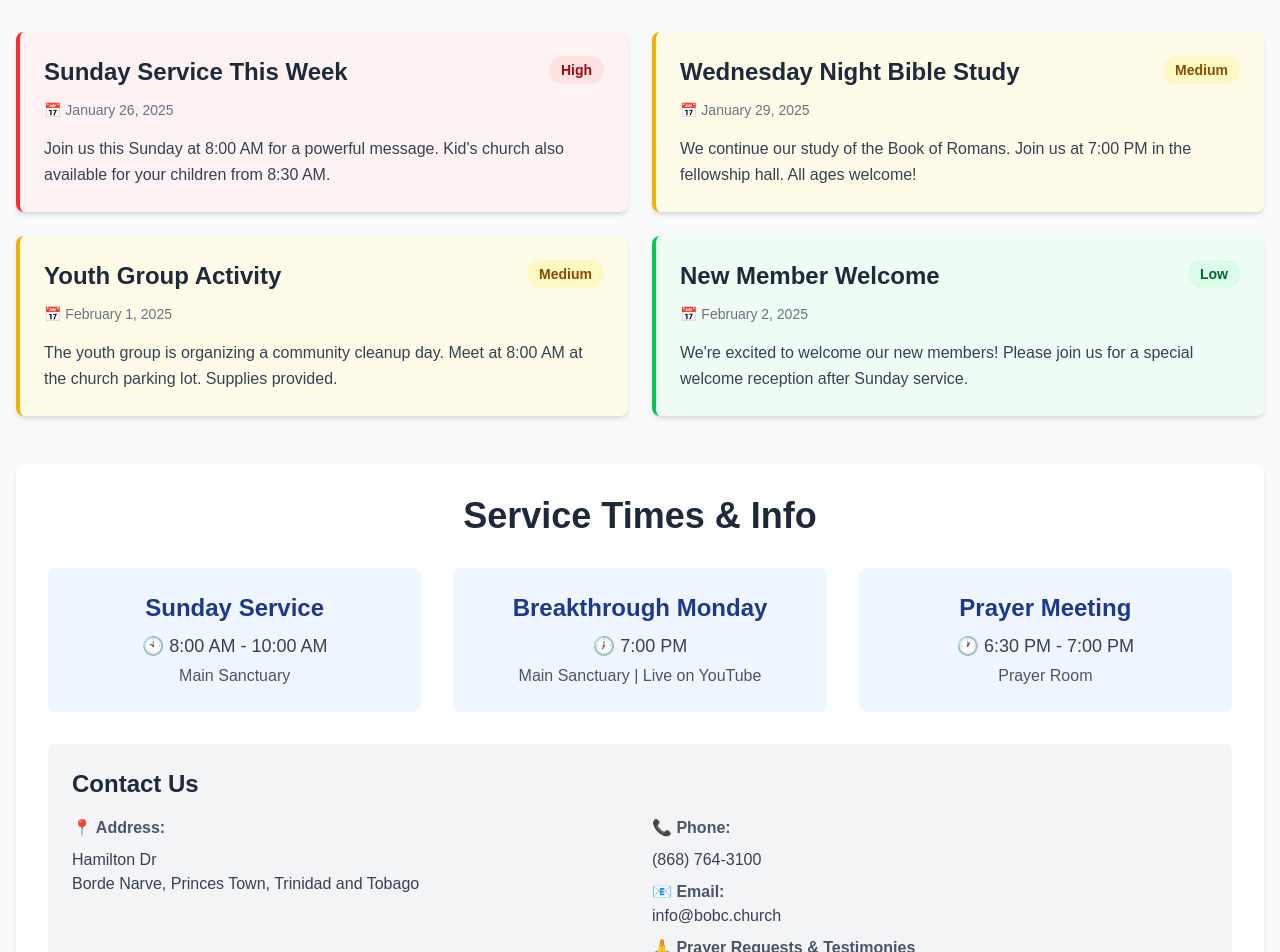
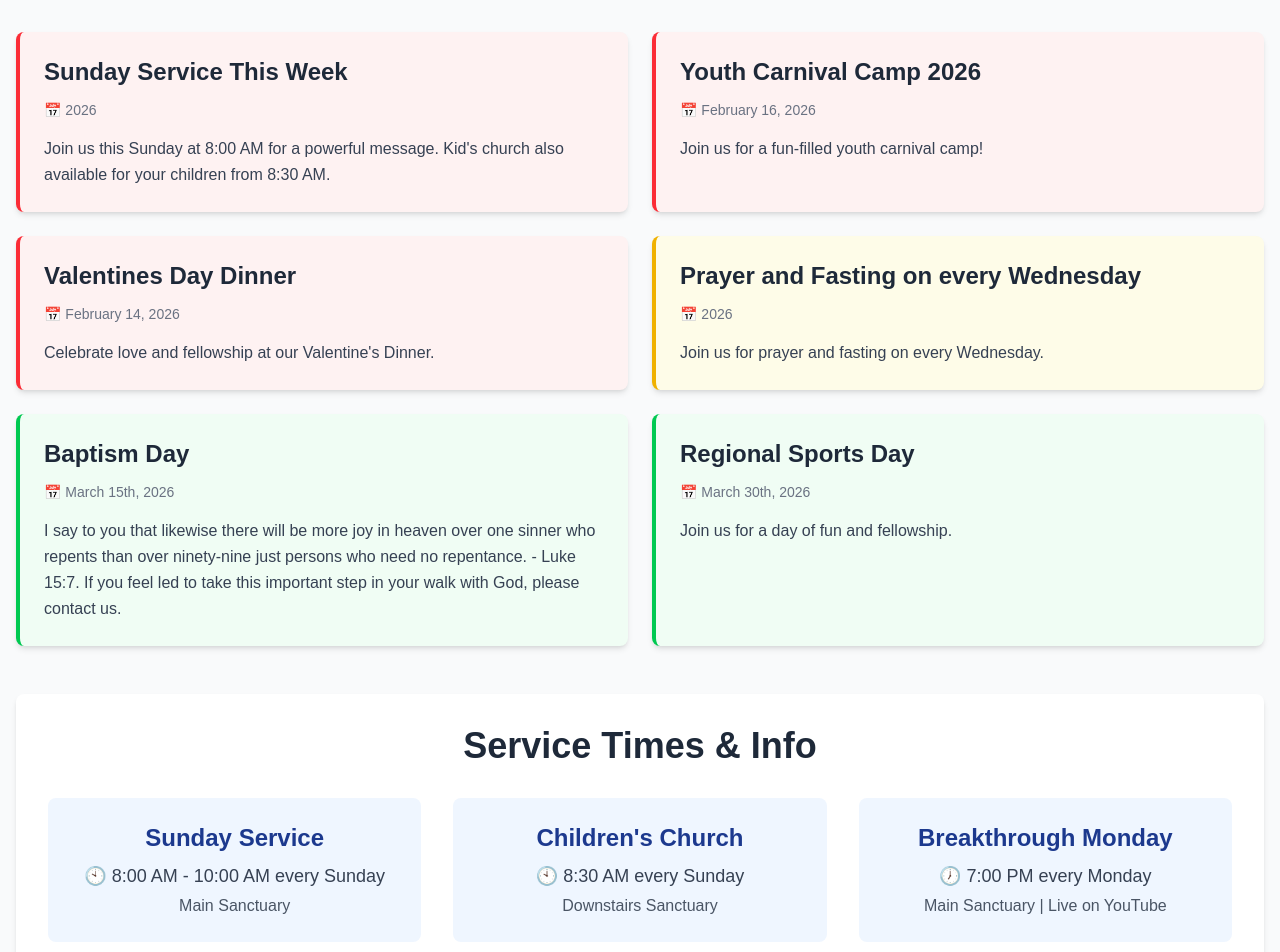
Before and after one commit to SatishLawrenceMaharaj/bobc, a Next.js app: page / in a window 1280 px wide. Shown: the part 300-1252 px from the top of the page. Built offline with nearby package versions, Linux system fonts and the light colour scheme.

Commit message:
Announcements and Service Times

```diff
--- a/app/components/AnnouncementCard.tsx
+++ b/app/components/AnnouncementCard.tsx
@@ -23,12 +23,6 @@ export default function AnnouncementCard({
     >
       <div className="flex justify-between items-start mb-3">
         <h3 className="text-2xl font-bold text-gray-800">{announcement.title}</h3>
-        <span
-          className={`px-3 py-1 rounded-full text-sm font-semibold ${priorityBadgeColors[announcement.priority]}`}
-        >
-          {announcement.priority.charAt(0).toUpperCase() +
-            announcement.priority.slice(1)}
-        </span>
       </div>
       <p className="text-sm text-gray-500 mb-4">📅 {announcement.date}</p>
       <p className="text-gray-700 leading-relaxed">{announcement.content}</p>
--- a/app/components/ServiceTimes.tsx
+++ b/app/components/ServiceTimes.tsx
@@ -12,24 +12,40 @@ export default function ServiceTimes() {
           <h3 className="text-2xl font-bold text-blue-900 mb-2">
             Sunday Service
           </h3>
-          <p className="text-lg text-gray-700 mb-1">🕙 8:00 AM - 10:00 AM</p>
+          <p className="text-lg text-gray-700 mb-1">
+            🕙 8:00 AM - 10:00 AM every Sunday
+          </p>
           <p className="text-gray-600">Main Sanctuary</p>
         </div>
-
+        <div className="text-center p-6 bg-blue-50 rounded-lg">
+          <h3 className="text-2xl font-bold text-blue-900 mb-2">
+            Children&apos;s Church
+          </h3>
+          <p className="text-lg text-gray-700 mb-1">🕙 8:30 AM every Sunday</p>
+          <p className="text-gray-600">Downstairs Sanctuary</p>
+        </div>
         <div className="text-center p-6 bg-blue-50 rounded-lg">
           <h3 className="text-2xl font-bold text-blue-900 mb-2">
             Breakthrough Monday
           </h3>
-          <p className="text-lg text-gray-700 mb-1">🕖 7:00 PM</p>
+          <p className="text-lg text-gray-700 mb-1">🕖 7:00 PM every Monday</p>
           <p className="text-gray-600">Main Sanctuary | Live on YouTube</p>
         </div>
-
         <div className="text-center p-6 bg-blue-50 rounded-lg">
           <h3 className="text-2xl font-bold text-blue-900 mb-2">
-            Prayer Meeting
+            Monthly Prayer Meeting
           </h3>
-          <p className="text-lg text-gray-700 mb-1">🕐 6:30 PM - 7:00 PM</p>
-          <p className="text-gray-600">Prayer Room</p>
+          <p className="text-lg text-gray-700 mb-1">
+            🕐 7:00 PM every last Wednesday and Thursday of the month
+          </p>
+          <p className="text-gray-600">Main Sanctuary | Live on YouTube</p>
+        </div>
+        <div className="text-center p-6 bg-blue-50 rounded-lg">
+          <h3 className="text-2xl font-bold text-blue-900 mb-2">
+            Baptism and Mentorship Class
+          </h3>
+          <p className="text-lg text-gray-700 mb-1">🕐 5:00 PM every Sunday</p>
+          <p className="text-gray-600">Main Sanctuary | Live on YouTube</p>
         </div>
       </div>
 
--- a/app/data/announcements.ts
+++ b/app/data/announcements.ts
@@ -30,33 +30,49 @@ export const announcements: Announcement[] = [
   {
     id: 1,
     title: "Sunday Service This Week",
-    date: "January 26, 2025",
+    date: "2026",
     content:
       "Join us this Sunday at 8:00 AM for a powerful message. Kid's church also available for your children from 8:30 AM.",
     priority: "high",
   },
   {
     id: 2,
-    title: "Wednesday Night Bible Study",
-    date: "January 29, 2025",
+    title: "Youth Carnival Camp 2026",
+    date: "February 16, 2026",
     content:
-      "We continue our study of the Book of Romans. Join us at 7:00 PM in the fellowship hall. All ages welcome!",
+      "Join us for a fun-filled youth carnival camp!",
+    priority: "high",
+  },
+  {
+    id: 3,
+    title: "Valentines Day Dinner",
+    date: "February 14, 2026",
+    content:
+      "Celebrate love and fellowship at our Valentine's Dinner.",
+    priority: "high",
+  },
+  {
+    id: 4,
+    title: "Prayer and Fasting on every Wednesday",
+    date: "2026",
+    content:
+      "Join us for prayer and fasting on every Wednesday.",
     priority: "medium",
   },
   {
-    id: 3,
-    title: "Youth Group Activity",
-    date: "February 1, 2025",
+    id: 5,
+    title: "Baptism Day",
+    date: "March 15th, 2026",
     content:
-      "The youth group is organizing a community cleanup day. Meet at 8:00 AM at the church parking lot. Supplies provided.",
-    priority: "medium",
+      "I say to you that likewise there will be more joy in heaven over one sinner who repents than over ninety-nine just persons who need no repentance. - Luke 15:7. If you feel led to take this important step in your walk with God, please contact us.",
+    priority: "low",
   },
   {
-    id: 4,
-    title: "New Member Welcome",
-    date: "February 2, 2025",
+    id: 6,
+    title: "Regional Sports Day",
+    date: "March 30th, 2026",
     content:
-      "We're excited to welcome our new members! Please join us for a special welcome reception after Sunday service.",
+      "Join us for a day of fun and fellowship.",
     priority: "low",
   },
 ];
```
